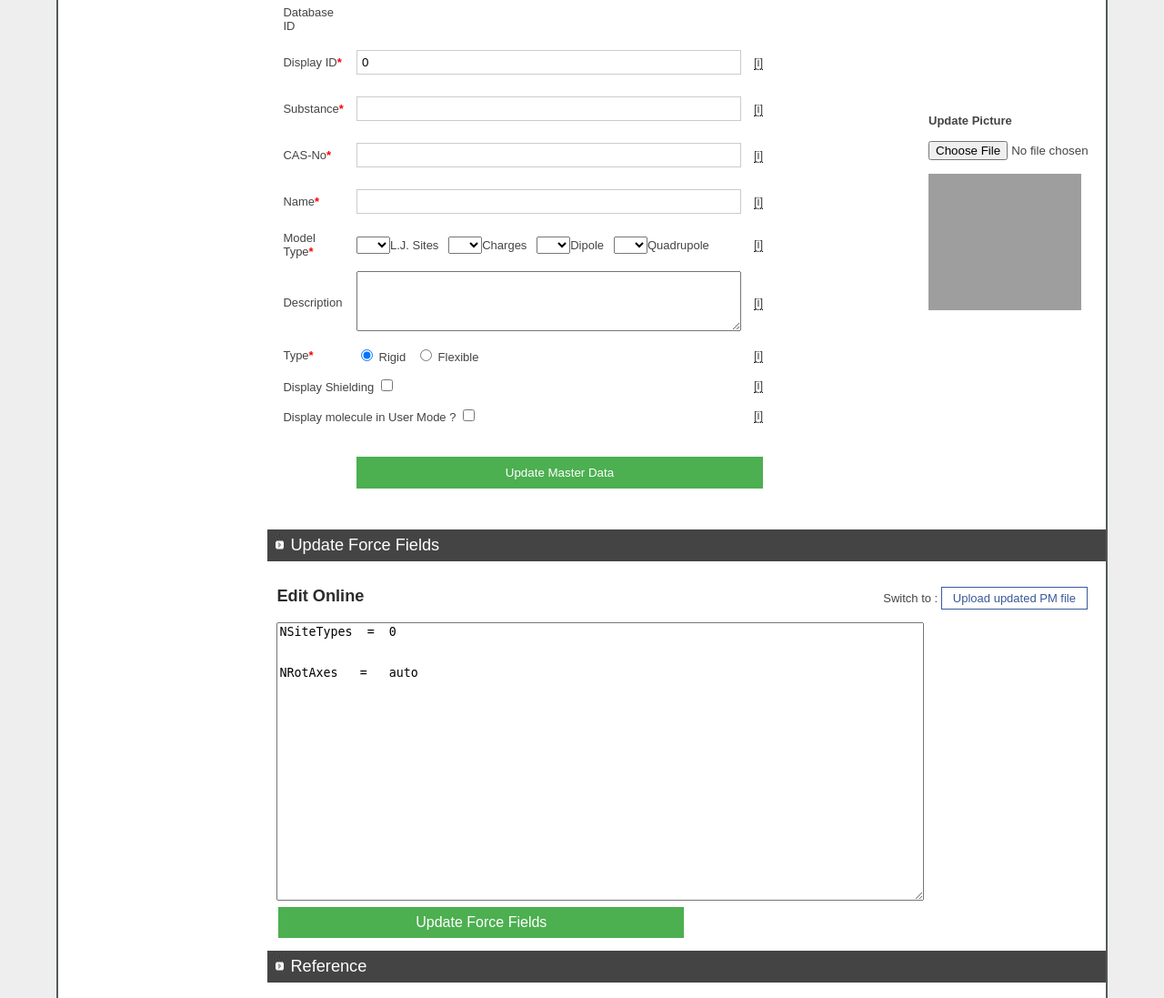
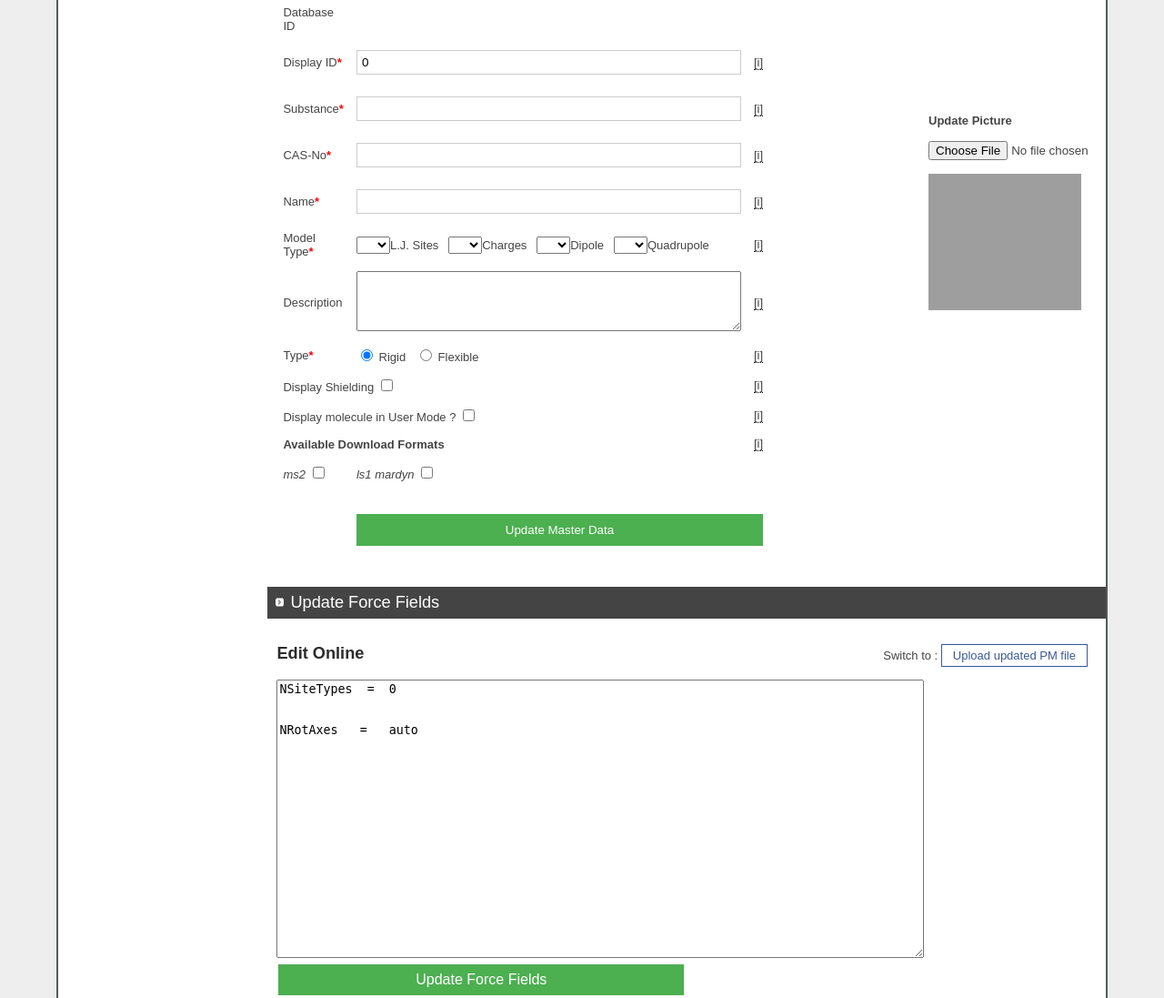
Before and after one commit to Kandarp143/molecularDB, a PHP site: page /phpmail/updatemol.php?id= in a window 1280 px wide. Shown: the part 143-1240 px from the top of the page at 91% size. Run offline with PHP 8.4, Linux system fonts and the light colour scheme; data that the repository does not hold is empty; grey boxes are pictures that could not be loaded.

Commit message:
option for display download format

```diff
--- a/include/detDown.php
+++ b/include/detDown.php
@@ -1,4 +1,6 @@
 <table>
+    <?php if ($ms2 == 1) { ?>
+
         <tr>
             <th>
                 <b><i>ms2</i></b>
@@ -11,6 +13,8 @@
                    href="include/generateFile.php?id=<?php echo $master_id ?>&typ=ms2"><?php echo toSubstanceTitle($substance) . '.pm' ?></a>
             </td>
         </tr>
+    <?php }
+    if ($ls1 == 1) { ?>
         <tr>
             <th>
                 <i>ls1 mardyn</i>
@@ -21,4 +25,5 @@
                    href="include/generateFile.php?id=<?php echo $master_id ?>&typ=ls1"><?php echo toSubstanceTitle($substance) . '.xml' ?></a>
             </td>
         </tr>
+    <?php } ?>
 </table>
--- a/include/upheader.php
+++ b/include/upheader.php
@@ -146,6 +146,32 @@
             </td>
         </tr>
         <tr>
+            <td colspan="2">
+                <b> Available Download Formats </b>
+            </td>
+            <td>
+                <div class="tooltip">[i]
+                    <span class="tooltiptext">Tooltip text</span>
+                </div>
+            </td>
+        </tr>
+        <tr>
+            <td>
+                <i>ms2</i> <input type="checkbox" name="ms2"
+                    <?php
+                    echo $ms2 == 0 ? '' : 'checked'
+                    ?>
+                >
+            </td>
+            <td>
+                <i>ls1 mardyn</i> <input type="checkbox" name="ls1"
+                    <?php
+                    echo $ls1 == 0 ? '' : 'checked'
+                    ?>
+                >
+            </td>
+        </tr>
+        <tr>
             <td>
 
             </td>
--- a/moldetail.php
+++ b/moldetail.php
@@ -17,6 +17,8 @@ if (!empty($data)) {
     $type = $data[0]['type'];
     $ref = $data[0]['bibtex_key'];
     $disp_sh = $data[0]['disp_sh'];
+    $ms2 = $data[0]['ms2'];
+    $ls1 = $data[0]['ls1'];
 
 }
 ?>
--- a/processUpdateHead.php
+++ b/processUpdateHead.php
@@ -52,13 +52,15 @@ if (empty($errors)) {
     $type = $_POST['type'];
     $disp_sh = isset($_POST['disp_sh']) ? 1 : 0;
     $user_mode = isset($_POST['user_mode']) ? 1 : 0;
+    $ls1 = isset($_POST['ls1']) ? 1 : 0;
+    $ms2 = isset($_POST['ms2']) ? 1 : 0;
 
 
     try {
         // update data
         $db = new Database();
-        $db->update('UPDATE pm_master SET display_id=?,filename = ?,cas_no =?,name = ?,model_type= ?,lj= ?,charge= ?, dipole= ?, quadrupole= ?, description = ?,type=?,disp_sh= ?,user_mode=?
-WHERE master_id= ?', array($display_id, $substance, $casno, $name, $modeltype, $_POST['lj'], $_POST['charge'], $_POST['dipole'], $_POST['quadrupole'], $description, $type, $disp_sh, $user_mode, $master_id));
+        $db->update('UPDATE pm_master SET display_id=?,filename = ?,cas_no =?,name = ?,model_type= ?,lj= ?,charge= ?, dipole= ?, quadrupole= ?, description = ?,type=?,disp_sh= ?,user_mode=?,ls1=?,ms2=?
+WHERE master_id= ?', array($display_id, $substance, $casno, $name, $modeltype, $_POST['lj'], $_POST['charge'], $_POST['dipole'], $_POST['quadrupole'], $description, $type, $disp_sh, $user_mode, $ls1, $ms2, $master_id));
 
         //upload profile
         if (!empty($_FILES['profile']['tmp_name'])) {
--- a/updatemol.php
+++ b/updatemol.php
@@ -22,6 +22,8 @@ if (!empty($data)) {
     $dipole = $data[0]['dipole'];
     $quadrupole = $data[0]['quadrupole'];
     $user_mode = $data[0]['user_mode'];
+    $ls1 = $data[0]['ls1'];
+    $ms2 = $data[0]['ms2'];
 
 }
 ?>
```
Also changed, not shown: include/addmst.php (+19 -1 lines), processInsert.php (+5 -3 lines). Lines whose indentation alone changed are shown as unchanged.
